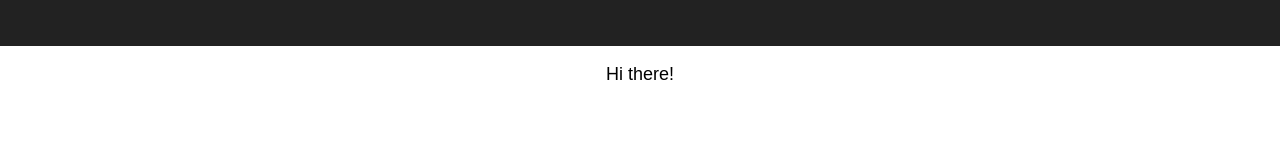
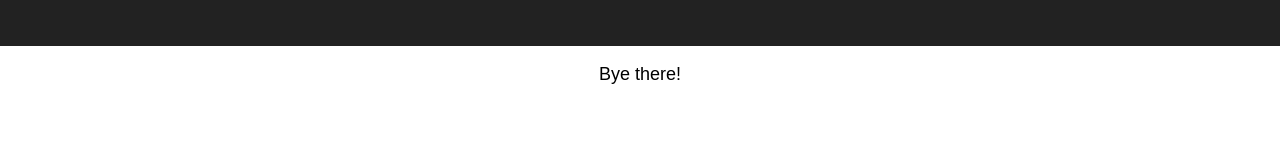
Before and after one commit to maxpshaw/docker-react, a React (Create React App) app: page / in a window 1280 px wide. Shown: the part 144-298 px from the top of the page. Built offline with nearby package versions, Linux system fonts and the light colour scheme.

Commit message:
section6#67

```diff
--- a/src/App.js
+++ b/src/App.js
@@ -10,7 +10,7 @@ class App extends Component {
           <img src={logo} className="App-logo" alt="logo" />
           <h1 className="App-title">Welcome to React</h1>
         </header>
-        <p className="App-intro">Hi there!</p>
+        <p className="App-intro">Bye there!</p>
       </div>
     );
   }
```
